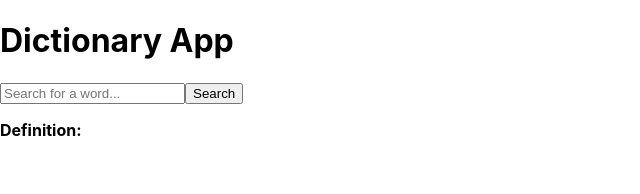
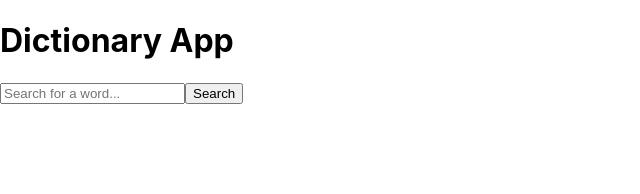
Before and after one commit to vinthis45/DictionaryApp, a React (Create React App) app in the folder xdictionary/: page / in a window 1280 px wide. Shown: the top 194 px of the page, without its empty margins (0-640 px from the left). Built offline with nearby package versions, Linux system fonts and the light colour scheme.

Commit message:
final commit

```diff
--- a/xdictionary/src/App.js
+++ b/xdictionary/src/App.js
@@ -15,7 +15,7 @@ function App() {
     const foundWord = initialDictionary.find(entry =>
       entry.word.toLowerCase() === searchTerm.toLowerCase()
     );
-   setSearchResult(foundWord ? foundWord.meaning :<strong> Word not found in the dictionary.</strong>);
+    setSearchResult(foundWord ? foundWord.meaning : <strong> Word not found in the dictionary.</strong>);
 
   };
 
@@ -31,8 +31,13 @@ function App() {
       />
       <button onClick={handleSearch}>Search</button>
       <div>
+        {searchResult &&
+          <div>
             <p><strong>Definition:</strong></p>
             <p><strong>{searchResult}</strong></p>
+          </div>
+        }
+
       </div>
     </div>
   );
```
Lines whose indentation alone changed are shown as unchanged.
